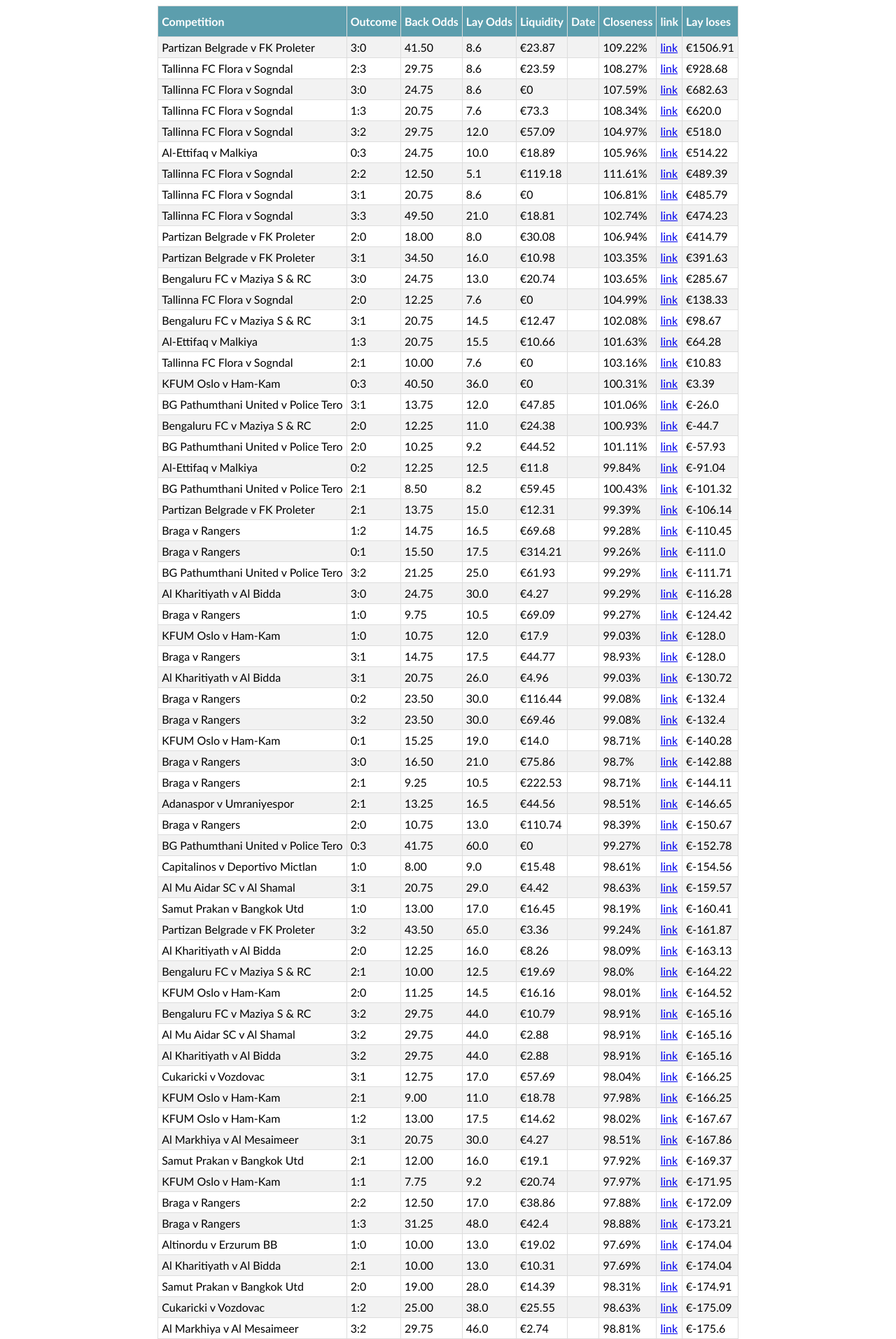
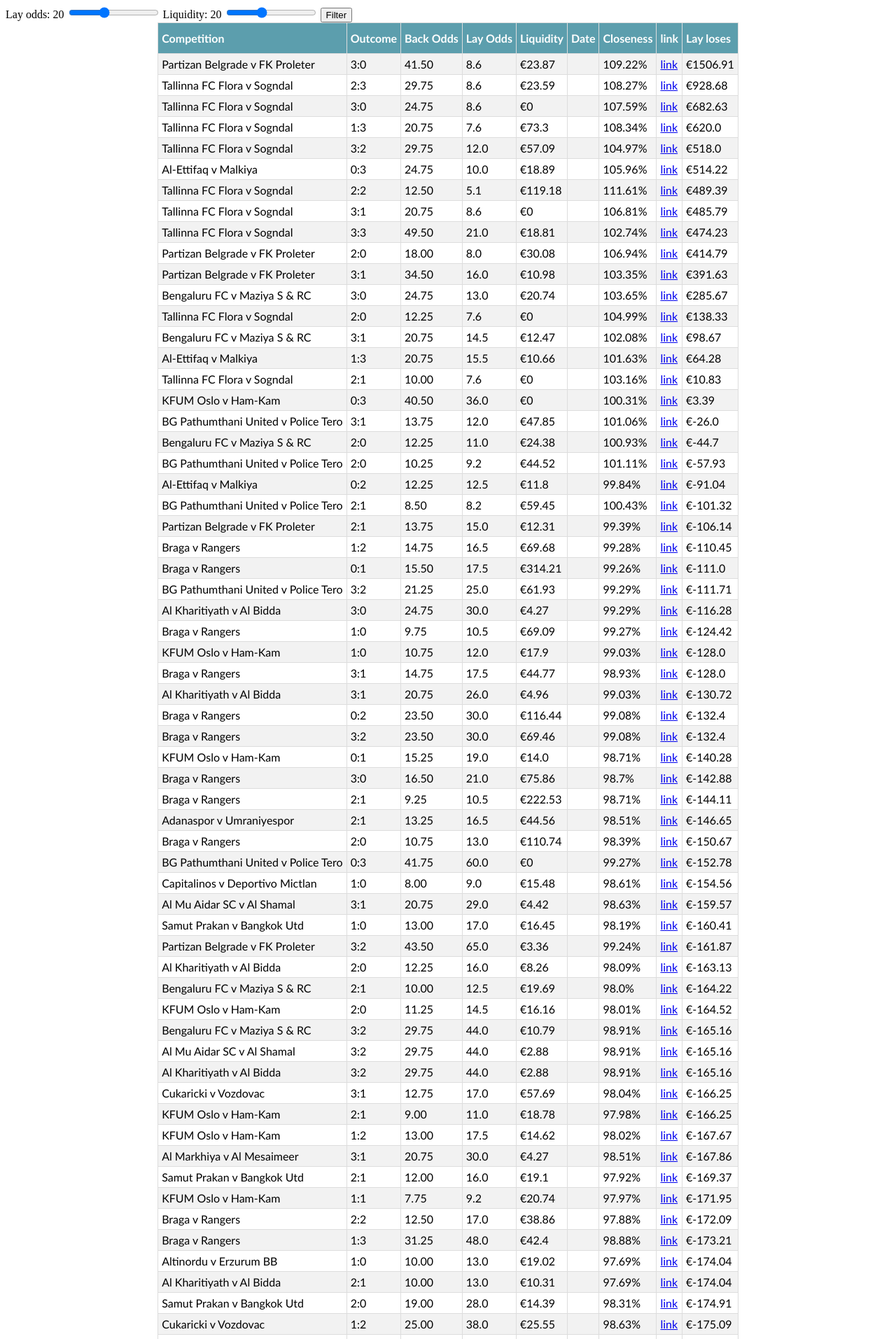
Before and after one commit to failin3/Oddsmatcher, a Django app: page / in a window 1280 px wide. Shown: the top 1913 px of the page at 70% size. Run offline with Django 3.2, Linux system fonts and the light colour scheme; the visitor is signed in with stand-in values (Sample User, id 1).

Commit message:
Fixed redirect bug

```diff
--- a/OM_site/oddsmatcher/templates/oddsmatcher/index.html
+++ b/OM_site/oddsmatcher/templates/oddsmatcher/index.html
@@ -1,12 +1,26 @@
 {% load static %}
-
+<!DOCTYPE html>
 <html>
 <head>
 <link rel="stylesheet" href="{% static 'oddsmatcher/style.css' %}" />
-<meta http-equiv="refresh" content="120; URL=http://35.204.236.169:8000">
+<meta http-equiv="refresh" content="120; URL={{request.path}}">
 </head>
-
 <body>
+<div class="container">
+    <div class="filter">
+        <form method="post">
+            <span class="lay_odds">
+                Lay odds: <span id="current_lay_odds">20</span>
+                <input type="range" min="1" max="50" value="20" class="slider" id="lay_odds">
+            </span>
+            <span class="liquidity">
+                Liquidity: <span id="current_liquidity">20</span>
+                <input type="range" min="1" max="50" value="20" class="slider" id="liquidity">
+            </span>
+            <input type="submit" value="Filter">
+        </form>
+    </div>
+    <div>
         <table id="oddsmatcher" align="center" >
             <tr>
                 <th>Competition</th>
@@ -35,5 +49,19 @@
             {% endfor %}
             {% endif %}
         </table>
+    </div>
+</div>
+
+
+<script>
+    var slider = document.getElementById("lay_odds");
+    var output = document.getElementById("current_lay_odds");
+    output.innerHTML = slider.value; // Display the default slider value
+
+    // Update the current slider value (each time you drag the slider handle)
+    slider.oninput = function() {
+    output.innerHTML = this.value;
+    }
+</script>
 </body>
 </html>
```
Lines whose indentation alone changed are shown as unchanged.
